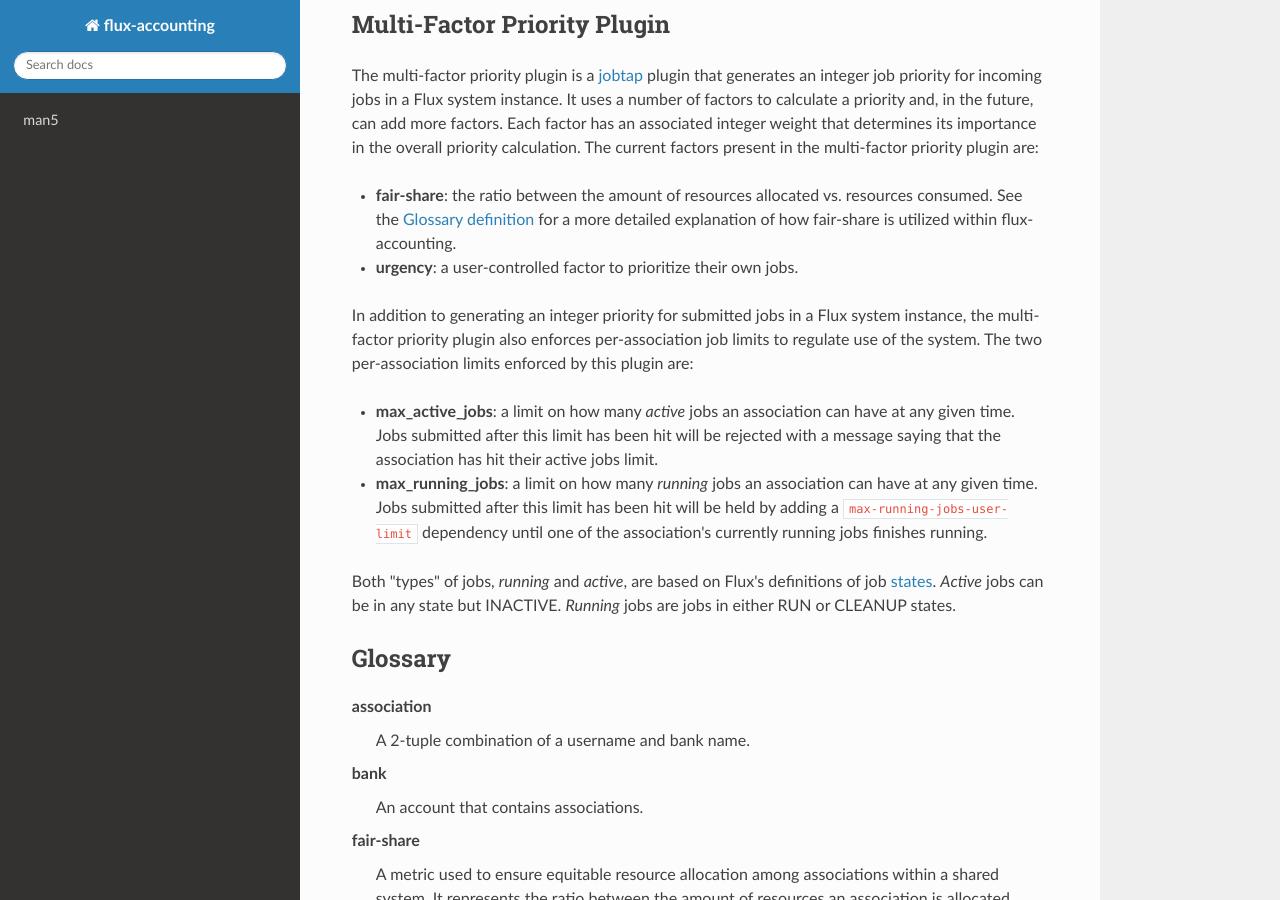
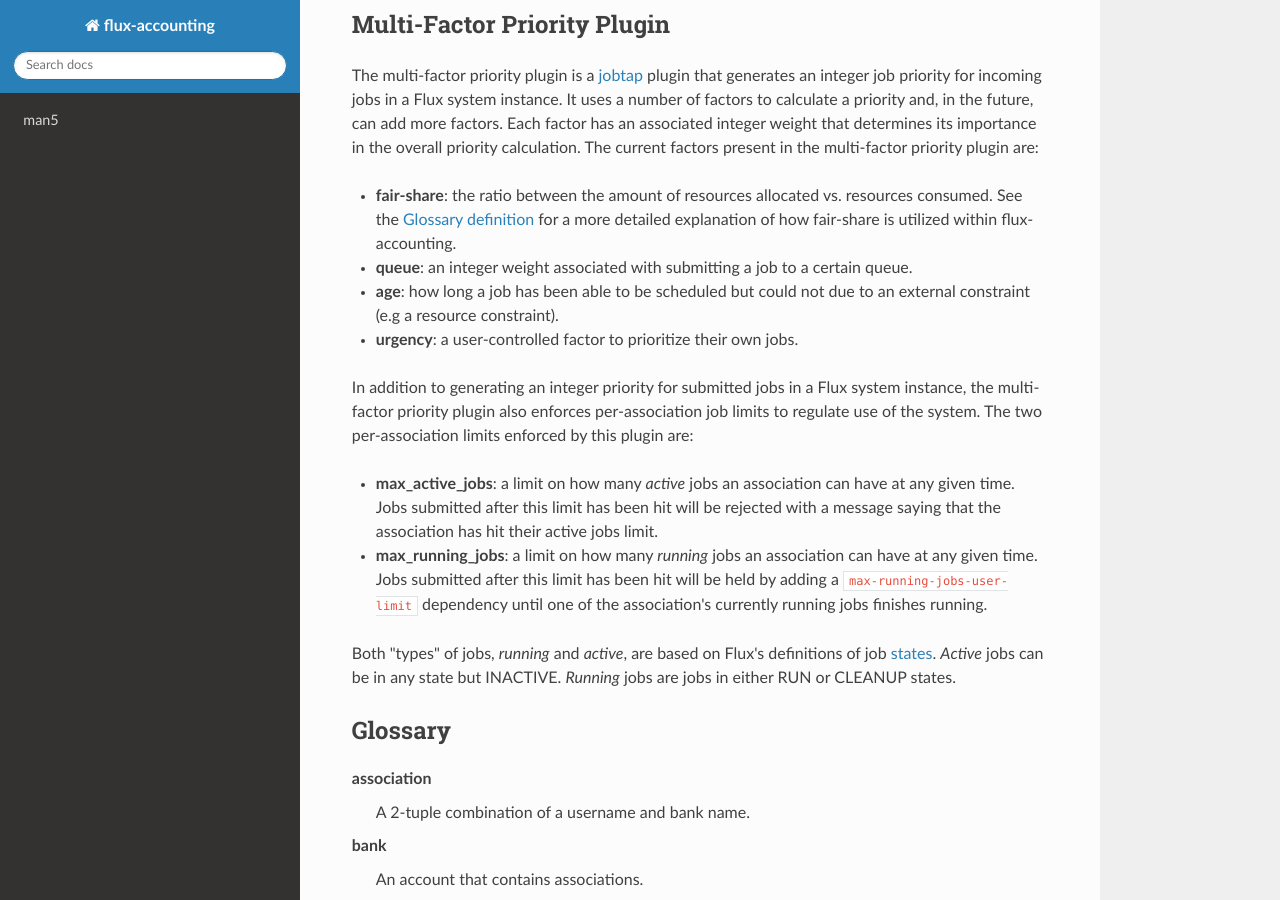
Before and after one commit to flux-framework/flux-accounting, a Sphinx documentation site: the page built from doc/guide/accounting-guide.rst, in a window 1280 px wide and 900 px high, scrolled down 5679 px. Built offline with Sphinx 7.4.7 and the Read the Docs theme 2.0.0, drawn with Linux system fonts in a browser that asks for light colours; cross-references to code outside the pages are shown as plain code.

Commit message:
accounting-guide: add "queue", "age" factors
Problem: The accounting guide does not list "queue" or "age" as factors
considered by the plugin when calculating a job's priority.

Add both of these factors to the listed description of factors used
when calculating a job's priority in the priority plugin.

```diff
--- a/doc/guide/accounting-guide.rst
+++ b/doc/guide/accounting-guide.rst
@@ -316,6 +316,12 @@
   consumed. See the :ref:`Glossary definition <glossary-section>` for a more
   detailed explanation of how fair-share is utilized within flux-accounting.
 
+* **queue**: an integer weight associated with submitting a job to a certain
+  queue.
+
+* **age**: how long a job has been able to be scheduled but could not due to an
+  external constraint (e.g a resource constraint).
+
 * **urgency**: a user-controlled factor to prioritize their own jobs.
 
 In addition to generating an integer priority for submitted jobs in a Flux
```
